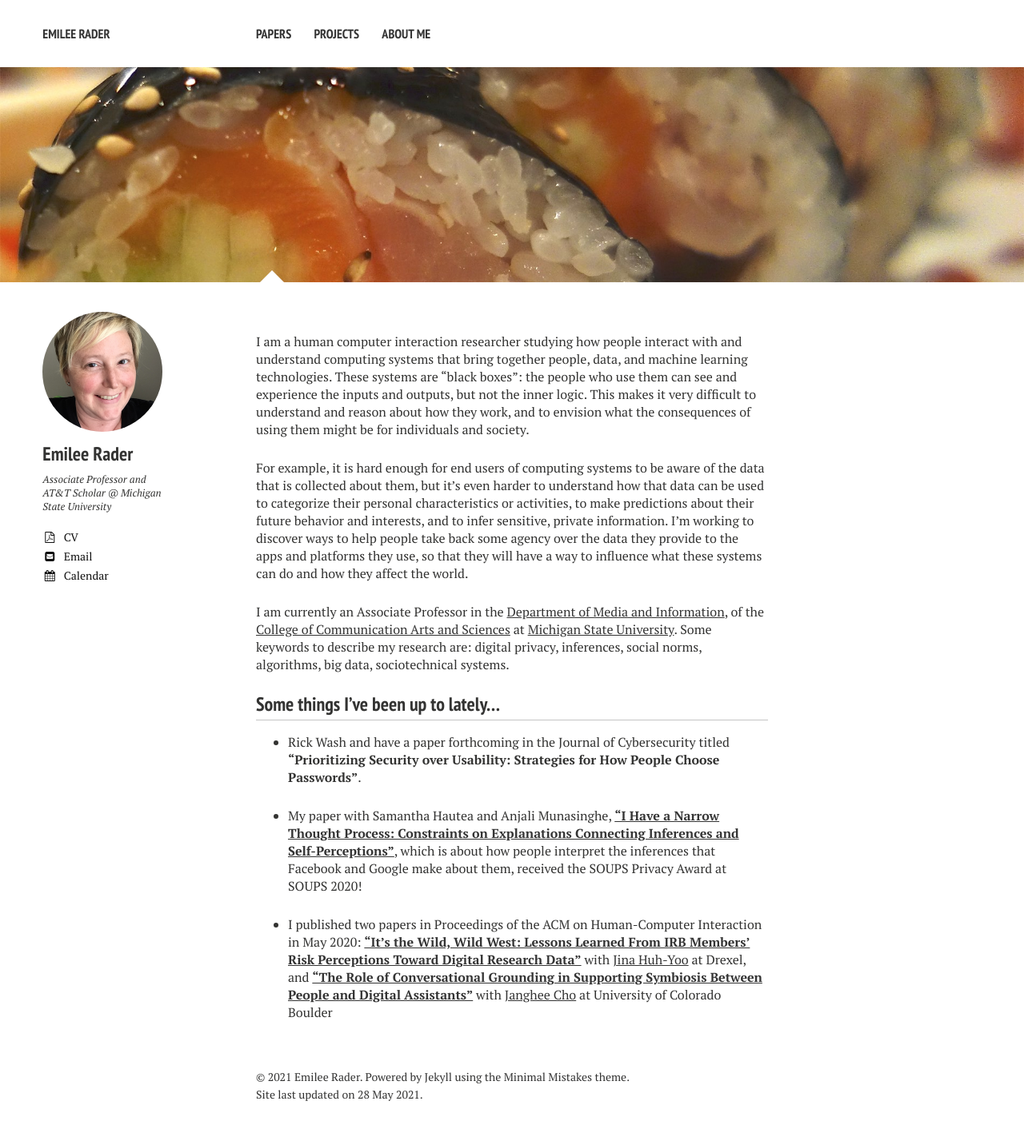
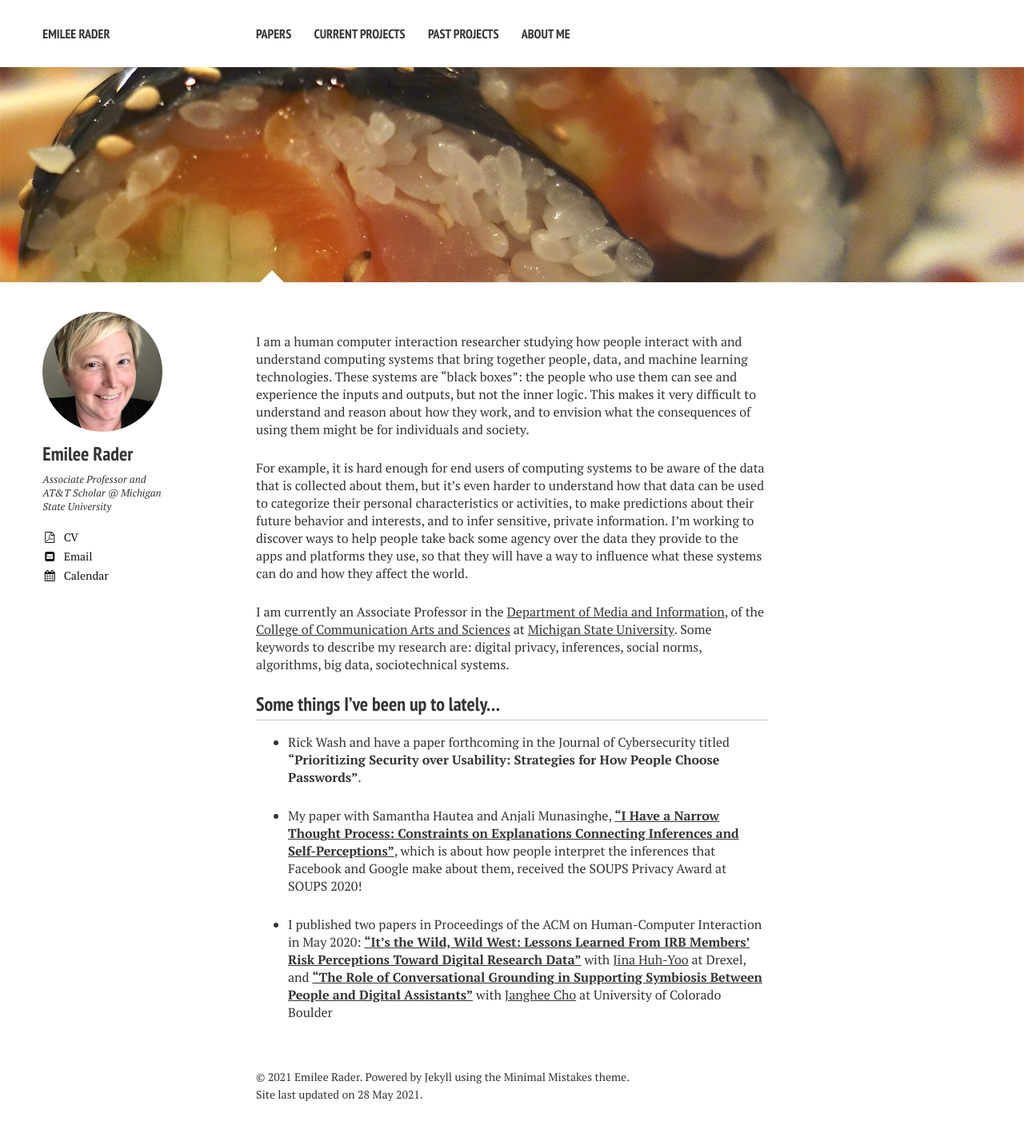
Before and after one commit to bierdoctor/bierdoctor.github.io, a Jekyll site: the page built from index.md, in a window 1280 px wide. Shown: the whole page at 80% size. Built offline with Jekyll 4.4.1, drawn with Linux system fonts in a browser that asks for light colours; nearby versions of some CDN libraries.

Commit message:
experimenting with adding a past projects page

```diff
--- a/_data/navigation.yml
+++ b/_data/navigation.yml
@@ -3,8 +3,11 @@
 - title: Papers
   url: /papers/
 
-- title: Projects
+- title: Current Projects
   url: /projects/
+
+- title: Past Projects
+  url: /past_projects/
 
 - title: About Me
   url: /about/
```
Also changed, not shown: README_emilee.md.
